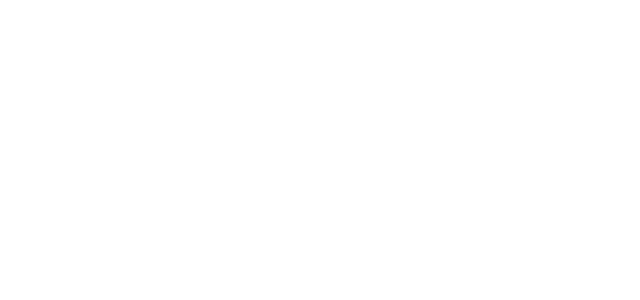
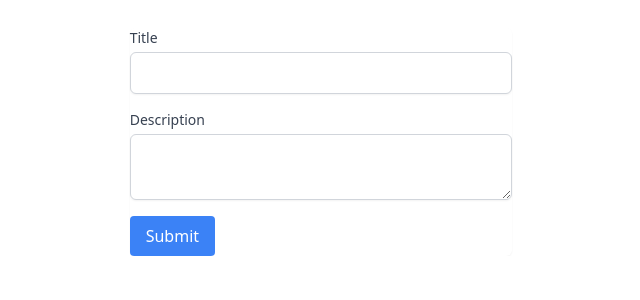
Before and after one commit to aleksandarTcode/vue-management, a Vue app in the folder frontend/: page /posts/create in a window 1280 px wide. Before the commit this address had no page. Shown: the top 300 px of the page, without its empty margins (319-959 px from the left). Built offline with nearby package versions, Linux system fonts and the light colour scheme.

Commit message:
added create form

```diff
--- a/frontend/src/App.vue
+++ b/frontend/src/App.vue
@@ -4,7 +4,19 @@
 
 <template>
 
-  <router-view />
+  <div class="p-4">
+    <div class="flex flex-col">
+      <div class="overflow-x-auto sm-mx-0.5 lg:mx-0.5">
+        <div class="py-2 inline-block min-w-full sm-px-6 lg:px-8">
+          <div class="overflow-hidden">
+            <router-view />
+          </div>
+        </div>
+      </div>
+    </div>
+
+  </div>
+
 
 </template>
 
--- /dev/null
+++ b/frontend/src/components/posts/PostsCreate.vue
@@ -0,0 +1,40 @@
+<script setup>
+
+</script>
+
+<template>
+
+  <div class="grid grid-cols-3 gap-4">
+
+    <form class="col-start-2 space-y-6" action="">
+      <div class="space-y-4 rounded-md shadow-sm">
+        <div>
+          <div class="mt-1">
+            <label for="title" class="block text-sm font-medium text-gray-700">Title</label>
+            <input
+                type="text"
+                class="block w-full mt-1 border-gray-300 rounded-md shadow-sm focus:border-indigo-300 focus:ring focus:ring-indigo-200 focus:ring-opacity-5"
+            >
+          </div>
+        </div>
+
+        <div>
+          <div class="mt-1">
+            <label for="title" class="block text-sm font-medium text-gray-700">Description</label>
+            <textarea class="block w-full mt-1 border-gray-300 rounded-md shadow-sm focus:border-indigo-300 focus:ring focus:ring-indigo-200 focus:ring-opacity-5">
+            </textarea>
+          </div>
+        </div>
+
+        <button type="submit" class="bg-blue-500 text-white fond-bold rounded px-4 py-2 hover:bg-blue-700">Submit</button>
+
+      </div>
+    </form>
+
+  </div>
+
+</template>
+
+<style scoped>
+
+</style>
--- a/frontend/src/components/posts/PostsIndex.vue
+++ b/frontend/src/components/posts/PostsIndex.vue
@@ -17,9 +17,9 @@
 
   <div class="grid grid-cols-1 gap-2 mt-2 p-4">
 
-    <h2>Posts</h2>
+    <h1>Posts</h1>
 
-<!--    <router-link to="/test">Click Here For Example Link</router-link>-->
+    <router-link class="w-1/6 bg-blue-500 text-white text-center rounded px-4 py-2" :to="{name: 'posts.create'}">Create New Post</router-link>
 
     <table class="min-w-full divide-y divide-gray-300">
       <thead>
--- a/frontend/src/router/index.js
+++ b/frontend/src/router/index.js
@@ -1,12 +1,19 @@
 import {createRouter, createWebHistory} from 'vue-router'
 import PostsIndex from "@/components/posts/PostsIndex.vue";
 import Example from "@/components/posts/Example.vue";
+import PostsCreate from "@/components/posts/PostsCreate.vue";
 
 const routes = [
     {
         path: '/',
         name: 'posts.index',
         component: PostsIndex
+    },
+
+    {
+        path: '/posts/create',
+        name: 'posts.create',
+        component: PostsCreate
     },
 
     // {
```
